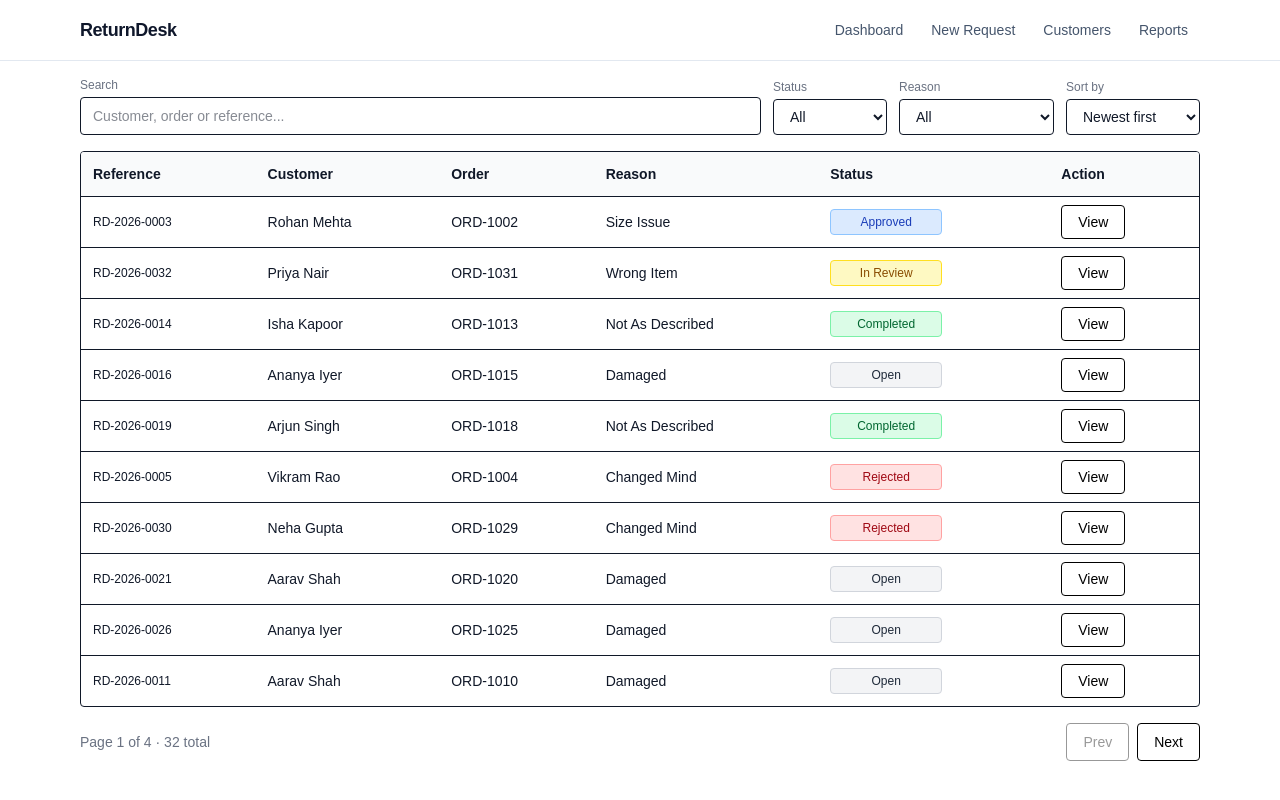
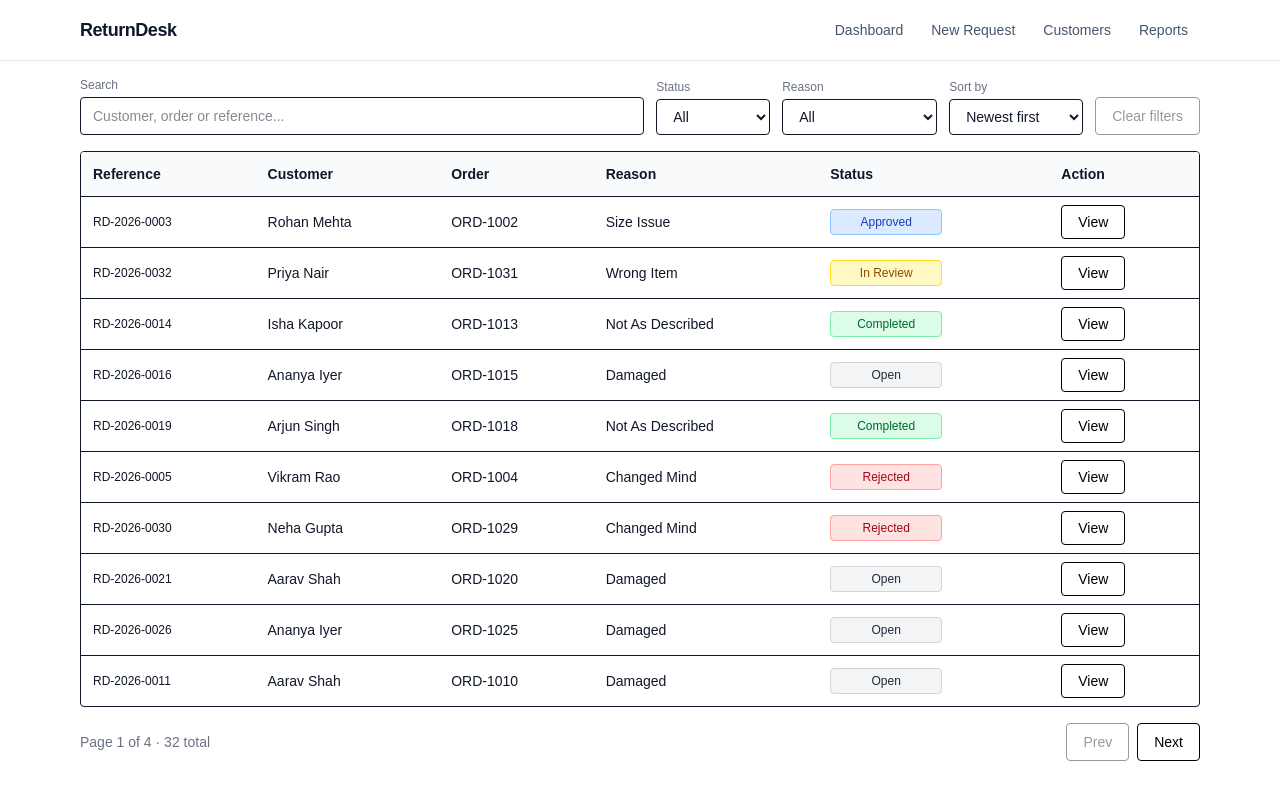
Before and after one commit to sandhya-mehtre/return-desk-frido-assignment, a Next.js app: page / in a window 1280 px wide. Built offline with nearby package versions, Linux system fonts and the light colour scheme.

Commit message:
added clear filter functionality.

```diff
--- a/src/app/page.tsx
+++ b/src/app/page.tsx
@@ -54,9 +54,23 @@ export default function HomePage() {
   const totalPages = Math.max(1, Math.ceil(total / PAGE_SIZE));
   const isLoading = false; // no async fetch in this version, kept for clarity/future swap
 
+  const hasActiveFilters =
+    searchInput !== "" ||
+    status !== "All" ||
+    reason !== "All" ||
+    sortBy !== "createdAt" ||
+    sortOrder !== "desc";
+
+  function handleClearFilters() {
+    setSearchInput("");
+    setStatus("All");
+    setReason("All");
+    setSortBy("createdAt");
+    setSortOrder("desc");
+  }
+
   return (
     <main className="max-w-6xl mx-auto p-4">
-
           {/* Filters */}
           <div className="flex flex-wrap gap-3 mb-4 items-end">
         <div className="flex-1 min-w-full sm:min-w-[200px]">
@@ -66,7 +80,7 @@ export default function HomePage() {
             placeholder="Customer, order or reference..."
             value={searchInput}
             onChange={(e) => setSearchInput(e.target.value)}
-      className="border rounded px-3 py-2 text-sm w-full"
+            className="border rounded px-3 py-2 text-sm w-full focus:outline-none focus:ring-2 focus:ring-black/10 focus:border-gray-400"
           />
         </div>
 
@@ -75,7 +89,7 @@ export default function HomePage() {
           <select
             value={status}
             onChange={(e) => setStatus(e.target.value as ReturnStatus | "All")}
-      className="border rounded px-3 py-2 text-sm"
+            className="border rounded px-3 py-2 text-sm focus:outline-none focus:ring-2 focus:ring-black/10"
           >
             {STATUSES.map((s) => (
               <option key={s} value={s}>{s}</option>
@@ -88,7 +102,7 @@ export default function HomePage() {
           <select
             value={reason}
             onChange={(e) => setReason(e.target.value as ReturnReason | "All")}
-      className="border rounded px-3 py-2 text-sm"
+            className="border rounded px-3 py-2 text-sm focus:outline-none focus:ring-2 focus:ring-black/10"
           >
             {REASONS.map((r) => (
               <option key={r} value={r}>{r}</option>
@@ -105,7 +119,7 @@ export default function HomePage() {
               setSortBy(by as RequestFilters["sortBy"]);
               setSortOrder(order as RequestFilters["sortOrder"]);
             }}
-      className="border rounded px-3 py-2 text-sm"
+            className="border rounded px-3 py-2 text-sm focus:outline-none focus:ring-2 focus:ring-black/10"
           >
             <option value="createdAt:desc">Newest first</option>
             <option value="createdAt:asc">Oldest first</option>
@@ -114,7 +128,15 @@ export default function HomePage() {
           </select>
         </div>
 
-
+        <div>
+          <button
+            onClick={handleClearFilters}
+            disabled={!hasActiveFilters}
+            className="border-1 border-black text-black px-4 py-2 rounded text-sm disabled:opacity-40 font-medium hover:bg-black hover:text-white transition-colors cursor-pointer"
+          >
+            Clear filters
+          </button>
+        </div>
       </div>
 
       {/* Table */}
```
Lines whose indentation alone changed are shown as unchanged.
